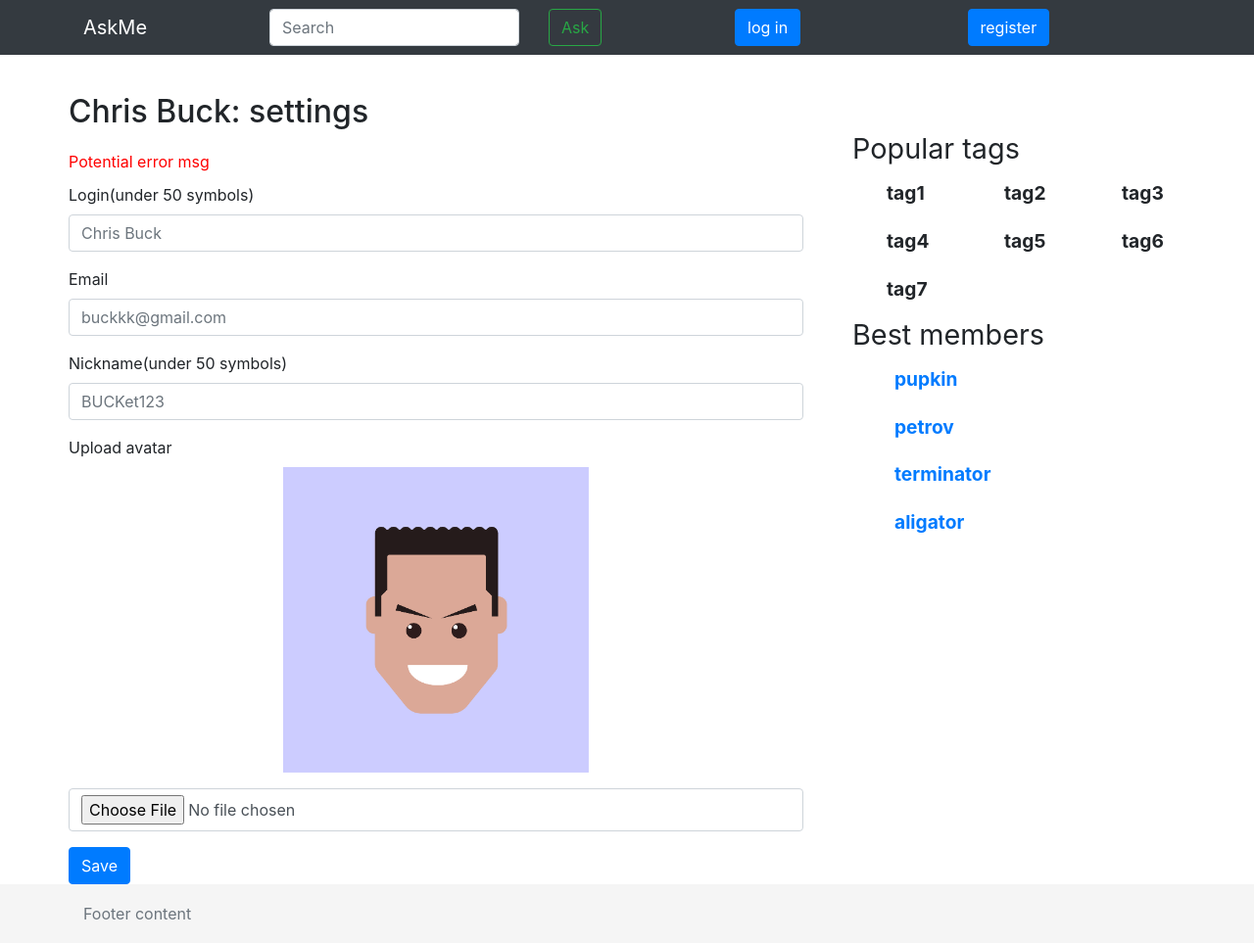
After one commit to wonderf00l/web-park-vk-education, a Django app: page /settings/ in a window 1280 px wide. The commit adds this page. Shown: the whole page at 98% size. Run offline with Django 4.2, Linux system fonts and the light colour scheme; some libraries are stand-ins or nearby versions.

Commit message:
done settings.html

```diff
--- a/askme_zubkov/askme/static/askme/css/my.css
+++ b/askme_zubkov/askme/static/askme/css/my.css
@@ -204,6 +204,11 @@
     padding-bottom: 15px;
 }
 
+.account_title {
+    width: 100%;
+    margin-top: 10px;
+    margin-bottom: 20px;
+}
 
 /* .pages::before {
     content: '\A'; white-space: pre;
--- a/askme_zubkov/askme/templates/askme/register.html
+++ b/askme_zubkov/askme/templates/askme/register.html
@@ -8,7 +8,7 @@
 
             <div class="col-8">
 
-                <h2 class="new_question_title">Register</h2>
+                {% block title %}<h2 class="account_title">Register</h2> {% endblock title %}
 
                 <div class="error_message">Potential error msg</div>
 
@@ -25,6 +25,7 @@
                         <label class="form-label">Nickname(under 50 symbols)</label>
                         <input type="text" class="form-control" maxlength="50" placeholder="BUCKet123" required>
                       </div>
+                    {% block forms_content %}
                         <div class="mb-3">
                             <label for="exampleInputPassword1" class="form-label">Password(from 6 to 20 symbols)</label>
                             <input type="password" class="form-control" id="exampleInputPassword1" minlength="6" maxlength="20" placeholder="password" required>
@@ -40,6 +41,7 @@
                         </div>
 
                         <button type="submit" class="btn btn-primary">Register</button>
+                    {% endblock forms_content %}
                 </form>
 
             </div>
--- /dev/null
+++ b/askme_zubkov/askme/templates/askme/settings.html
@@ -0,0 +1,15 @@
+{% extends "askme/register.html" %}
+{% load static %}
+{% block title %}
+    <h2 class="account_title">{{ account_name }}: settings</h2>
+{% endblock title %}
+{% block forms_content %}
+    <div class="mb-3">
+        <label for="formFile" class="form-label">Upload avatar</label>
+        <div class="row avatar_box">
+            <img class="avatar" src="{% static 'askme/img/avatar.png' %}">
+        </div>
+        <input class="form-control" type="file" id="formFile">
+    </div>
+    <button type="submit" class="btn btn-primary">Save</button>
+{% endblock forms_content %}
--- a/askme_zubkov/askme/urls.py
+++ b/askme_zubkov/askme/urls.py
@@ -7,5 +7,6 @@ urlpatterns = [
     path('question/<int:question_id>/', question_page, name='question_page'),
     path('ask/', ask_question, name="ask question"),
     path('login/', login, name='login'),
-    path('register/', register, name='register')
+    path('register/', register, name='register'),
+    path('settings/', settings, name='settings')
 ]
--- a/askme_zubkov/askme/views.py
+++ b/askme_zubkov/askme/views.py
@@ -98,6 +98,18 @@ def register(request):
 
     return render(request, 'askme/register.html', context=context)
 
+def settings(request):
+    tags = ["tag1", "tag2", "tag3", "tag4", "tag5", "tag6", "tag7"]
+    best_members = ["pupkin", "petrov", "terminator", "aligator"]
+    context = {
+        "title": "AskMe",
+        "account_name" : "Chris Buck",
+        "tags": tags,
+        "tags_len": range(len(tags) - 2),
+        "best_members": best_members
+    }
+
+    return render(request, 'askme/settings.html', context=context)
 
 # request - HttpRequest(query, session info)
 # HttpResponse arg (str) - HTML page's content
```
Also changed, not shown: askme_zubkov/askme/templates/askme/err_index.html (+5 -12 lines). Lines whose indentation alone changed are shown as unchanged.
